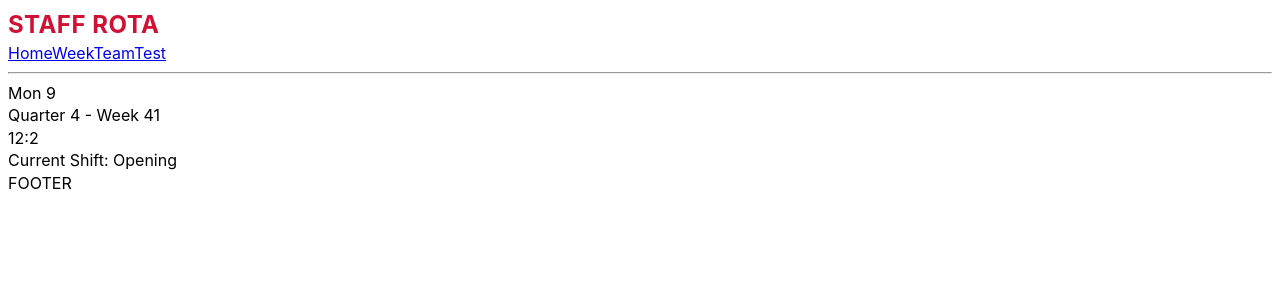
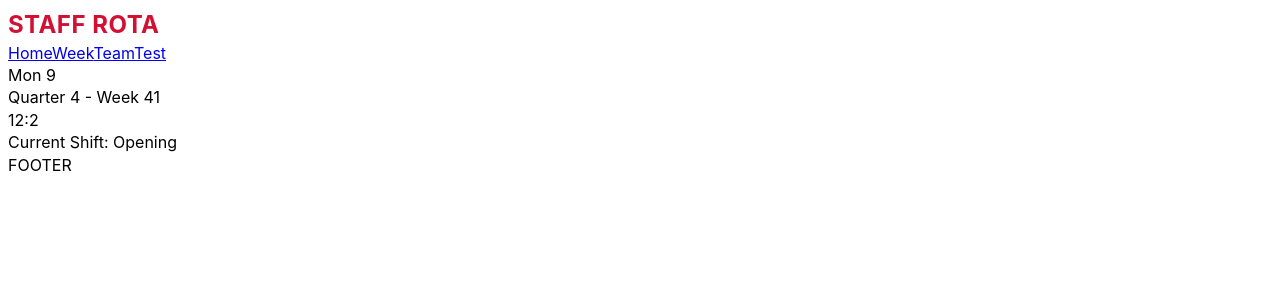
Before and after one commit to 2G2-99/staff_rota, a React (Vite) app: page / in a window 1280 px wide. Shown: the top 300 px of the page. Built offline with nearby package versions, Linux system fonts and the light colour scheme.

Commit message:
Re organised the App component to include only the RouterProvider and include the content (Header, Outlet/matching child and Footer)  inside the Root component

```diff
--- a/src/App.jsx
+++ b/src/App.jsx
@@ -1,19 +1,12 @@
 import { RouterProvider } from '@tanstack/react-router';
 import { TanStackRouterDevtools } from '@tanstack/router-devtools';
 import router from './Router/routerConfig';
-import Header from './components/Body/Header';
-import Layout from './components/Body/Layout';
-import Footer from './components/Body/Footer';
 
 function App() {
 	return (
 		<>
-			<Header siteTitle={'Staff Rota'}>
-				<RouterProvider router={router} />
-				<TanStackRouterDevtools router={router} />
-			</Header>
-			<Layout />
-			<Footer />
+			<RouterProvider router={router} />
+			<TanStackRouterDevtools router={router} />
 		</>
 	);
 }
--- /dev/null
+++ b/src/Pages/Week.jsx
@@ -0,0 +1,10 @@
+function Week() {
+	return (
+		<>
+			<h2>Current Week Rota</h2>
+			<div>...ROTA...</div>
+		</>
+	);
+}
+
+export default Week;
--- a/src/Router/Root.jsx
+++ b/src/Router/Root.jsx
@@ -1,16 +1,18 @@
 import { Link, Outlet } from '@tanstack/react-router';
+import Header from '../components/Body/Header';
+import Footer from '../components/Body/Footer';
 
 function Root() {
 	return (
 		<>
-			<div>
+			<Header siteTitle={'staff rota'}>
 				<Link to="/">Home</Link>
 				<Link to="/week">Week</Link>
 				<Link to="/team">Team</Link>
 				<Link to="/team/test">Test</Link>
-			</div>
-			<hr />
+			</Header>
 			<Outlet />
+			<Footer />
 		</>
 	);
 }
--- a/src/Router/routerConfig.js
+++ b/src/Router/routerConfig.js
@@ -1,6 +1,7 @@
 import { RootRoute, Route, Router } from '@tanstack/react-router';
 import Root from './Root';
 import Home from '../Pages/Home';
+import Week from '../Pages/Week';
 
 const rootRoute = new RootRoute({
 	component: Root,
@@ -10,7 +11,11 @@ const indexRoute = new Route({
 	path: '/',
 	component: Home,
 });
-const weekRoute = new Route({ getParentRoute: () => rootRoute, path: 'week' });
+const weekRoute = new Route({
+	getParentRoute: () => rootRoute,
+	path: 'week',
+	component: Week,
+});
 const teamRoute = new Route({ getParentRoute: () => rootRoute, path: 'team' });
 const teamIndexRoute = new Route({
 	getParentRoute: () => teamRoute,
```
